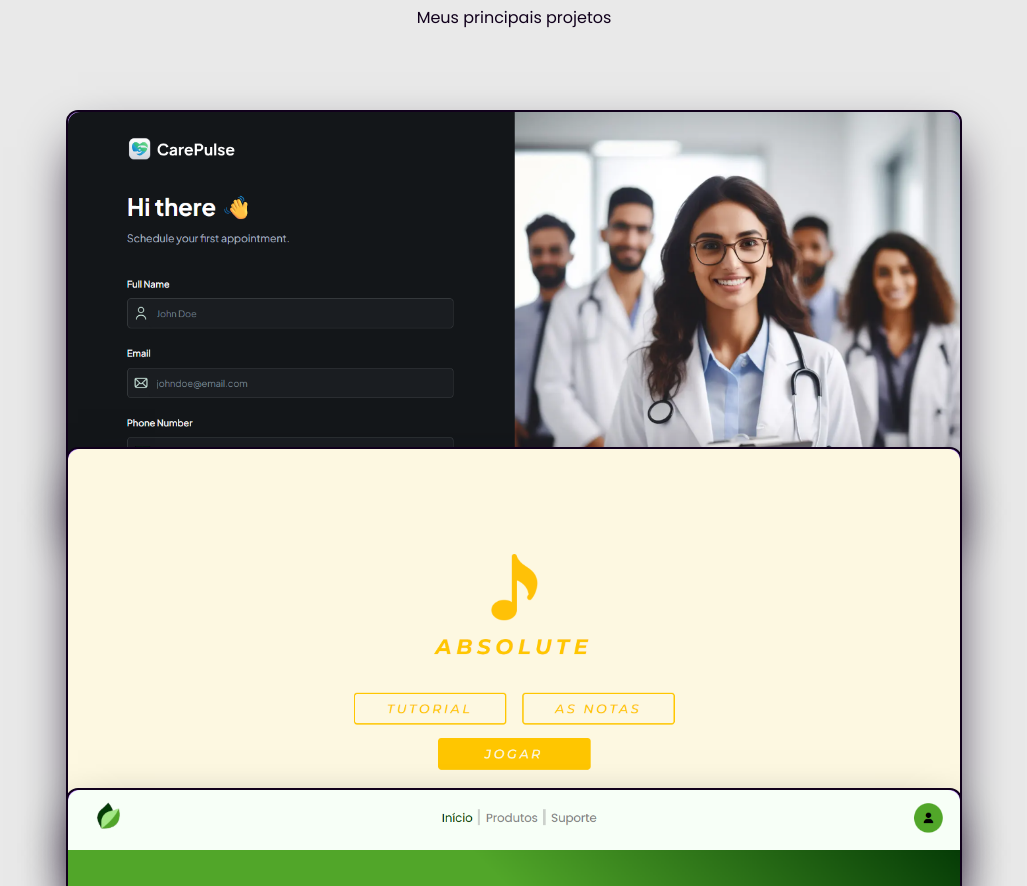
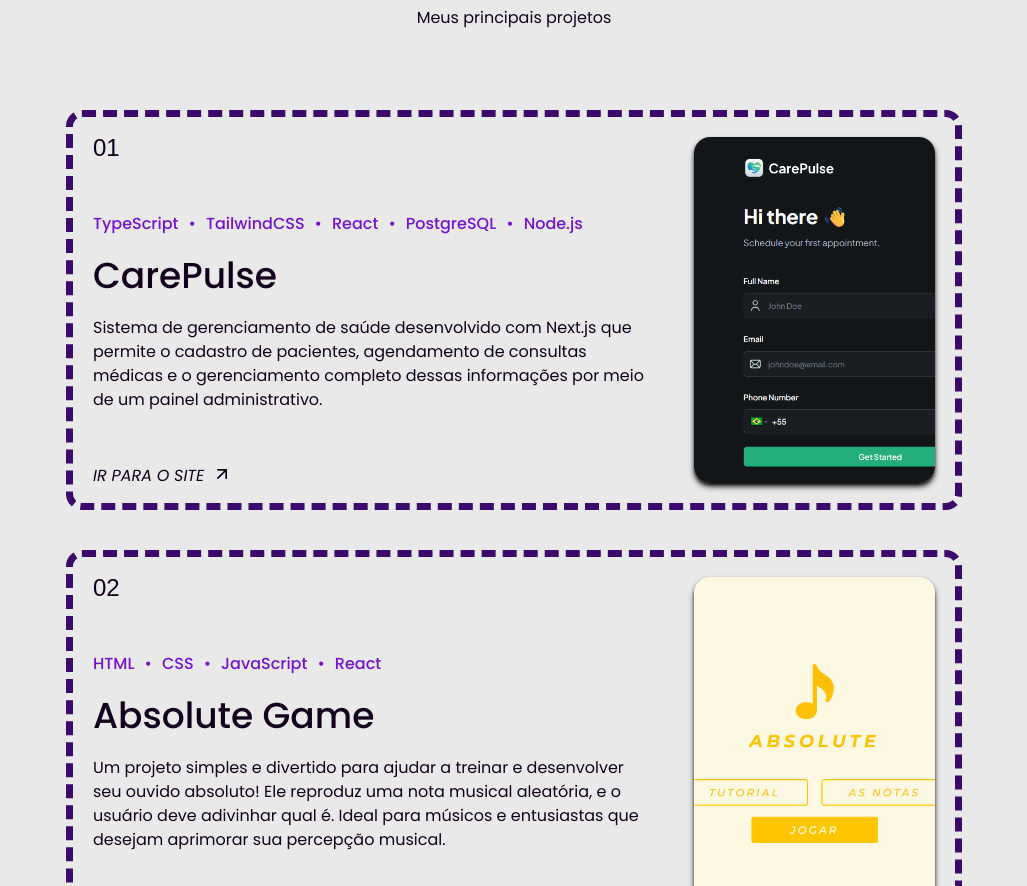
Before and after one commit to giovanaassis/my_portfolio, a React (Vite) app: page / in a window 1280 px wide. Shown: the part 1914-2800 px from the top of the page, without its empty margins (126-1153 px from the left). Built offline with nearby package versions, Linux system fonts and the light colour scheme; a web font is replaced by a local one.

Commit message:
feat: add DesktopProjectCard

```diff
--- /dev/null
+++ b/src/components/DesktopProjectCard.tsx
@@ -0,0 +1,45 @@
+import type { ProjectType } from "@/@types/project";
+import { ArrowUpRight } from "lucide-react";
+
+function DesktopProjectCard({ project }: { project: ProjectType }) {
+  const { id, title, image, description, techs, link } = project;
+
+  return (
+    <div className="desktopProjectCard">
+      {/* PROJECT DETAILS */}
+      <div className="text-start w-[70%] flex flex-col gap-5">
+        <span className="font-bak text-2xl mb-7">0{id}</span>
+        <div>
+          {techs.map((tech) => (
+            <span className="projectTechs">{tech}</span>
+          ))}
+        </div>
+        <h2>{title}</h2>
+        <p>{description}</p>
+        <a
+          href={link}
+          target="_blank"
+          rel="noopener noreferrer"
+          className="italic uppercase flex gap-2 hover:text-primary-purple group w-fit"
+        >
+          Ir para o site{" "}
+          <ArrowUpRight
+            size={20}
+            className="transition-all duration-300 group-hover:translate-x-2 group-hover:-translate-y-2"
+          />
+        </a>
+      </div>
+
+      {/* PROJECT IMAGE */}
+      <div className="w-[30%] h-full shadow-md shadow-black rounded-2xl">
+        <img
+          src={image}
+          alt={`project ${title} image`}
+          className={`w-full h-full ${(id === 1 || id === 5) && "object-left"} object-cover rounded-2xl`}
+        />
+      </div>
+    </div>
+  );
+}
+
+export default DesktopProjectCard;
--- a/src/components/MobileProjectCard.tsx
+++ b/src/components/MobileProjectCard.tsx
@@ -16,7 +16,7 @@ function MobileProjectCard({ project }: { project: ProjectType }) {
         {...fadeDown}
         transition={{ delay: id * 0.2, ease: "easeOut", duration: 0.4 }}
         viewport={{ amount: 0.1, once: true }}
-        className="projectCard"
+        className="mobileProjectCard lg:hidden"
         onClick={() => setIsOpenModal(true)}
       >
         <img
--- a/src/components/ProjectsSection.tsx
+++ b/src/components/ProjectsSection.tsx
@@ -1,6 +1,7 @@
 import MobileProjectCard from "@/components/MobileProjectCard";
 import { projects } from "@/data/projects";
 import HighlightText from "./HighlightText";
+import DesktopProjectCard from "./DesktopProjectCard";
 
 function ProjectsSection() {
   return (
@@ -10,8 +11,9 @@ function ProjectsSection() {
       </h2>
       <p>Meus principais projetos</p>
 
-      <div className="w-full flex flex-col items-center justify-center mt-20">
+      <div className="w-full flex flex-col items-center justify-center mt-20 lg:gap-10 lg:odd:text-right">
         {projects.map(project => <MobileProjectCard project={project} />)}
+        {projects.map(project => <DesktopProjectCard project={project} />)}
       </div>
     </section>
   );
--- a/src/index.css
+++ b/src/index.css
@@ -224,18 +224,21 @@
     padding: 0 10px;
   }
 
-  .projectCard {
+  .mobileProjectCard {
     @apply w-full h-full bg-lilac rounded-xl shadow-2xl shadow-dark-purple dark:shadow-primary-purple border-2 -mt-20 z-10 cursor-pointer hover:-translate-y-4 duration-150;
   }
 
-  .projectCard:first-child {
+  .mobileProjectCard:first-child {
     margin-top: 0;
   }
 
-  .selected {
-    z-index: 50;
-    margin-bottom: 90px;
+  .desktopProjectCard {
+    @apply flex w-full max-w-[1700px] h-100 border-7 border-secondary-purple border-dashed rounded-2xl p-5 gap-10 items-center bg-background dark:border-primary-purple;
   }
+
+  /* .desktopProjectCard:nth-of-type(odd) {
+    flex-direction: row-reverse;
+  } */
 
   .techStacks {
     @apply text-primary-purple dark:text-word;
```
